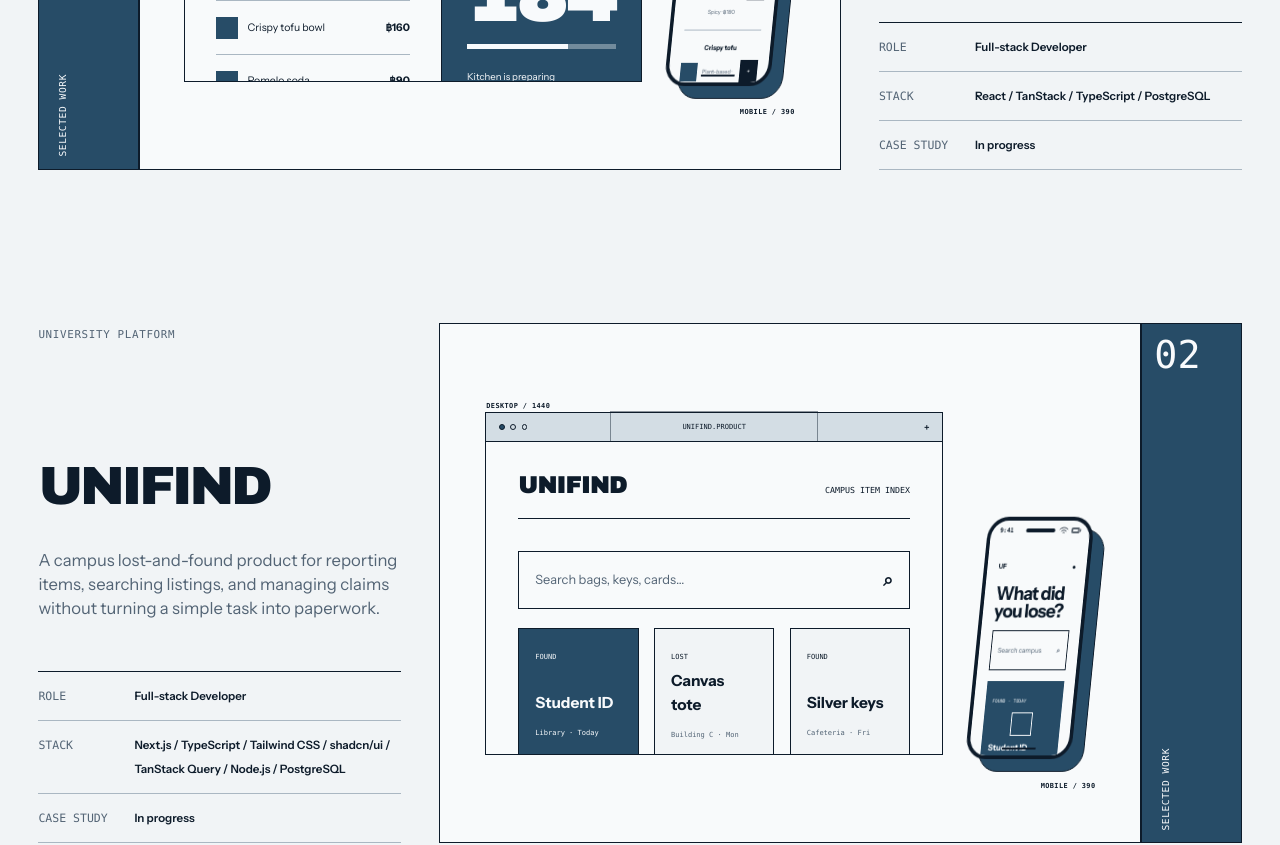
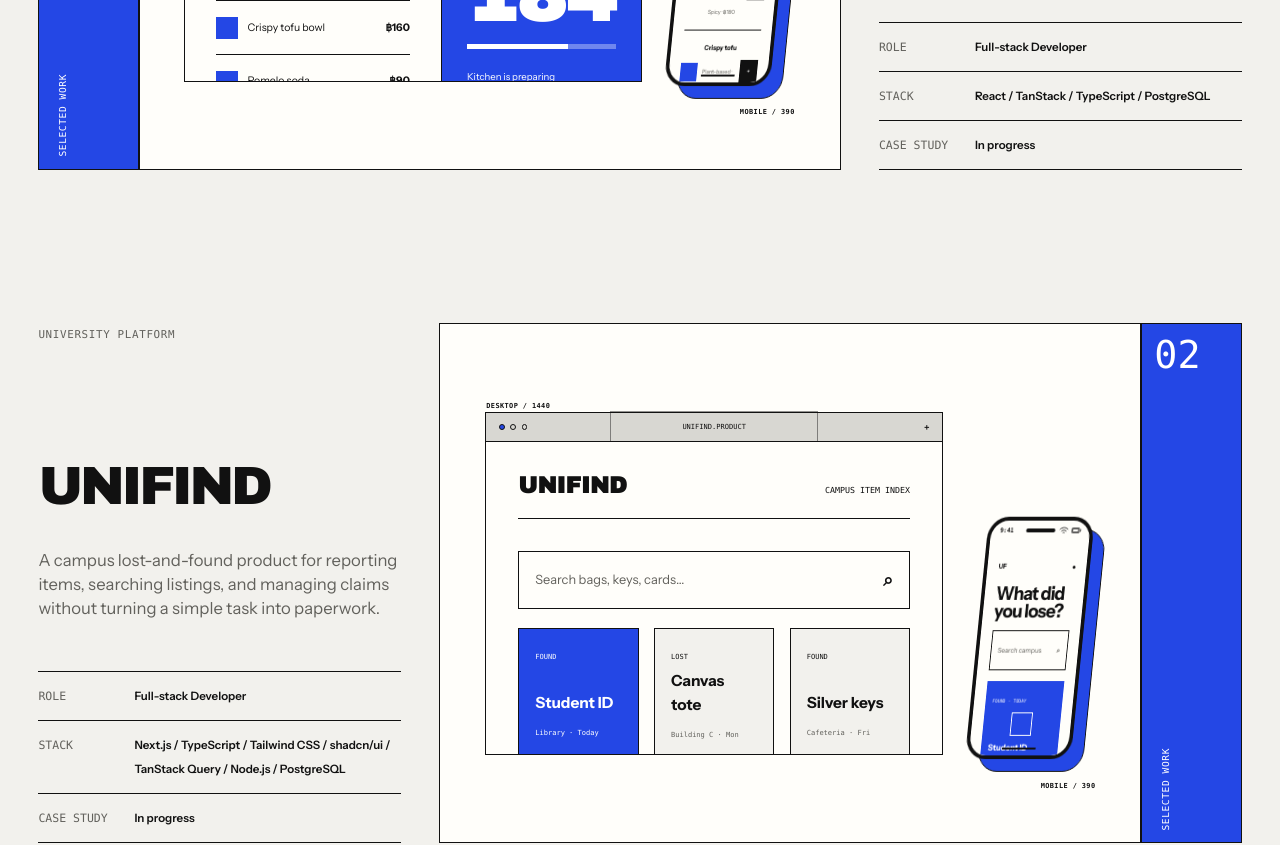
Before and after one commit to thawzzin/portfolio-v3, a Next.js app: page / in a window 1280 px wide. Shown: the part 1540-2385 px from the top of the page. Built offline with nearby package versions, Linux system fonts and the light colour scheme.

Commit message:
feat: theme color

```diff
--- a/app/_components/hero-section.tsx
+++ b/app/_components/hero-section.tsx
@@ -4,7 +4,7 @@ import { Arrow, contentWidthClass } from "./portfolio-primitives";
 export function HeroSection() {
   return (
     <section className={`${contentWidthClass} hero grid min-h-[calc(100svh-var(--header-height))] scroll-mt-[calc(var(--header-height)+1rem)] grid-cols-12 border-b border-[var(--foreground)] px-[var(--page-gutter)] pt-[clamp(1.5rem,4vw,4rem)] pb-[clamp(2rem,5vw,4rem)] max-[56rem]:min-h-0 max-[56rem]:grid-cols-[2.4rem_repeat(5,minmax(0,1fr))] max-[56rem]:overflow-hidden max-[56rem]:pt-4`} id="top" aria-labelledby="hero-title">
-      <div className="col-start-1 col-end-2 row-start-1 row-end-4 flex min-w-0 rotate-180 flex-col items-start justify-between bg-[var(--accent)] px-3 py-4 font-mono text-[0.65rem] tracking-[0.06em] text-[var(--inverse)] uppercase [writing-mode:vertical-rl] max-[56rem]:col-start-1 max-[56rem]:col-end-2 max-[56rem]:row-start-1 max-[56rem]:row-end-5 max-[56rem]:px-[0.55rem] max-[34rem]:[&>span:last-child]:hidden">
+      <div className="col-start-1 col-end-2 row-start-1 row-end-4 flex min-w-0 rotate-180 flex-col items-start justify-between bg-[var(--accent)] px-3 py-4 font-mono text-[0.65rem] tracking-[0.06em] text-[var(--on-accent)] uppercase [writing-mode:vertical-rl] max-[56rem]:col-start-1 max-[56rem]:col-end-2 max-[56rem]:row-start-1 max-[56rem]:row-end-5 max-[56rem]:px-[0.55rem] max-[34rem]:[&>span:last-child]:hidden">
         <span>Full-stack developer</span>
         <span>Based in Thailand</span>
       </div>
--- a/app/_components/work-section.tsx
+++ b/app/_components/work-section.tsx
@@ -9,7 +9,7 @@ function ProjectShowcase({ project, reverse }: { project: Project; reverse: bool
 
   return (
     <article className="grid min-w-0 grid-cols-12 grid-rows-[auto_1fr] max-[56rem]:grid-cols-[2.4rem_1fr] max-[56rem]:grid-rows-[auto_auto]" data-motion-project data-motion-reverse={reverse ? "true" : undefined}>
-      <div className={`row-start-1 row-end-3 flex min-w-0 flex-col justify-between border border-[var(--foreground)] bg-[var(--accent)] p-3 font-mono text-[var(--inverse)] uppercase max-[56rem]:col-start-1 max-[56rem]:col-end-2 max-[56rem]:row-start-1 max-[56rem]:row-end-3 ${indexPosition}`} data-motion="project-index" aria-label={`Project ${project.number}`}>
+      <div className={`row-start-1 row-end-3 flex min-w-0 flex-col justify-between border border-[var(--foreground)] bg-[var(--accent)] p-3 font-mono text-[var(--on-accent)] uppercase max-[56rem]:col-start-1 max-[56rem]:col-end-2 max-[56rem]:row-start-1 max-[56rem]:row-end-3 ${indexPosition}`} data-motion="project-index" aria-label={`Project ${project.number}`}>
         <span className="text-[clamp(1.6rem,3vw,3.5rem)] leading-none max-[56rem]:text-[1.15rem]">{project.number}</span>
         <p className="rotate-180 text-[0.6rem] tracking-[0.06em] [writing-mode:vertical-rl]">Selected work</p>
       </div>
--- a/app/globals.css
+++ b/app/globals.css
@@ -1,17 +1,18 @@
 @import "tailwindcss";
 
 :root {
-  --background: #f1f4f6;
-  --surface: #f8fafb;
-  --surface-strong: #d3dde4;
-  --foreground: #0d1b2a;
-  --muted: #536475;
-  --rule: #aab7c2;
-  --accent: #274c67;
-  --accent-hover: #356f95;
-  --inverse: #f8fafc;
-  --inverse-muted: #c1ccd5;
-  --inverse-rule: #405263;
+  --background: #f2f1ed;
+  --surface: #fffefa;
+  --surface-strong: #d8d7d2;
+  --foreground: #111111;
+  --muted: #62615c;
+  --rule: #111111;
+  --accent: #2447e5;
+  --accent-hover: #1838c5;
+  --on-accent: #ffffff;
+  --inverse: #ffffff;
+  --inverse-muted: #d8d7d2;
+  --inverse-rule: #555550;
   --page-gutter: clamp(1rem, 3vw, 3rem);
   --section-gap: clamp(5rem, 11vw, 10rem);
   --content-max: 112rem;
@@ -28,6 +29,7 @@
   --color-rule: var(--rule);
   --color-accent: var(--accent);
   --color-accent-hover: var(--accent-hover);
+  --color-on-accent: var(--on-accent);
   --color-inverse: var(--inverse);
   --color-inverse-muted: var(--inverse-muted);
   --color-inverse-rule: var(--inverse-rule);
--- a/app/project-visual.tsx
+++ b/app/project-visual.tsx
@@ -26,7 +26,7 @@ function OrderFlowVisual() {
           <div><i /> <span>Pomelo soda</span><b>฿90</b></div>
         </div>
       </div>
-      <div className="flex flex-col bg-[var(--accent)] p-[clamp(1rem,2vw,2rem)] text-[var(--inverse)] max-[34rem]:p-3">
+      <div className="flex flex-col bg-[var(--accent)] p-[clamp(1rem,2vw,2rem)] text-[var(--on-accent)] max-[34rem]:p-3">
         <span className={desktopKickerClass}>Live order</span>
         <strong className="mt-auto font-display text-[clamp(2rem,5.8vw,6rem)] leading-[0.85]">#A-184</strong>
         <div className="my-4 h-[5px] bg-white/35"><span className="block h-full w-[68%] bg-[var(--inverse)]" /></div>
@@ -56,10 +56,10 @@ function UniFindVisual() {
 
 function DesktopItemCard({ label, name, detail, accent = false }: { label: string; name: string; detail: string; accent?: boolean }) {
   return (
-    <div className={`flex aspect-[0.9] flex-col border border-[var(--foreground)] p-[clamp(0.55rem,1.25vw,1rem)] max-[34rem]:p-[0.4rem] ${accent ? "bg-[var(--accent)] text-[var(--inverse)]" : "bg-[var(--background)]"}`}>
+    <div className={`flex aspect-[0.9] flex-col border border-[var(--foreground)] p-[clamp(0.55rem,1.25vw,1rem)] max-[34rem]:p-[0.4rem] ${accent ? "bg-[var(--accent)] text-[var(--on-accent)]" : "bg-[var(--background)]"}`}>
       <span className="font-mono text-[clamp(0.35rem,0.55vw,0.55rem)]">{label}</span>
       <strong className="mt-auto text-[clamp(0.6rem,1.2vw,1.15rem)]">{name}</strong>
-      <small className={`mt-[0.35rem] font-mono text-[clamp(0.35rem,0.55vw,0.55rem)] ${accent ? "text-[var(--inverse)]" : "text-[var(--muted)]"}`}>{detail}</small>
+      <small className={`mt-[0.35rem] font-mono text-[clamp(0.35rem,0.55vw,0.55rem)] ${accent ? "text-[var(--on-accent)]" : "text-[var(--muted)]"}`}>{detail}</small>
     </div>
   );
 }
@@ -78,7 +78,7 @@ function JackVisual() {
         <DesktopJob index="02" role="UI Developer" detail="Platform · Remote" />
         <DesktopJob index="03" role="Software Engineer" detail="Commerce · On-site" />
       </div>
-      <div className="flex flex-col items-center justify-between bg-[var(--accent)] p-[clamp(0.6rem,1.4vw,1.4rem)] text-[var(--inverse)]">
+      <div className="flex flex-col items-center justify-between bg-[var(--accent)] p-[clamp(0.6rem,1.4vw,1.4rem)] text-[var(--on-accent)]">
         <span className="font-mono text-[clamp(0.35rem,0.55vw,0.55rem)] [writing-mode:vertical-rl]">ACTIVE ROLES</span>
         <strong className="font-display text-[clamp(1.2rem,3vw,3rem)] [writing-mode:vertical-rl]">128</strong>
       </div>
@@ -101,7 +101,7 @@ function SchoolVisual() {
     <div className={`${desktopVisualClass} p-[clamp(1rem,2.3vw,2.25rem)] max-[34rem]:p-3`}>
       <div className="flex items-start justify-between">
         <div><span className={desktopKickerClass}>Monday, 08:30</span><strong className={desktopTitleClass}>Good morning, Admin.</strong></div>
-        <b className="bg-[var(--accent)] p-[0.45rem] font-display text-[clamp(0.55rem,1vw,0.9rem)] text-[var(--inverse)]">HS</b>
+        <b className="bg-[var(--accent)] p-[0.45rem] font-display text-[clamp(0.55rem,1vw,0.9rem)] text-[var(--on-accent)]">HS</b>
       </div>
       <div className="mt-[clamp(1rem,2.5vw,2.5rem)] grid grid-cols-3 gap-[clamp(0.45rem,1vw,0.9rem)]">
         <DesktopMetric label="STUDENTS" value="1,248" detail="+18 this term" />
@@ -153,7 +153,7 @@ function OrderFlowMobile() {
       <strong>Popular tonight</strong>
       <MobileFoodCard name="Smoked basil" detail="Spicy · ฿180" />
       <MobileFoodCard name="Crispy tofu" detail="Plant-based · ฿160" />
-      <div className="mt-1 flex justify-between bg-[var(--accent)] p-[0.45rem] text-[var(--inverse)]"><span>3 items</span><b>View order · ฿430</b></div>
+      <div className="mt-1 flex justify-between bg-[var(--accent)] p-[0.45rem] text-[var(--on-accent)]"><span>3 items</span><b>View order · ฿430</b></div>
     </div>
   );
 }
@@ -174,7 +174,7 @@ function UniFindMobile() {
       <div className={mobileBrandClass}>UF<span>●</span></div>
       <strong>What did you lose?</strong>
       <div className="my-[0.7rem] flex justify-between border border-[var(--foreground)] p-[0.45rem] text-[var(--muted)]">Search campus <b>⌕</b></div>
-      <div className="flex flex-1 flex-col bg-[var(--accent)] p-2 text-[var(--inverse)]">
+      <div className="flex flex-1 flex-col bg-[var(--accent)] p-2 text-[var(--on-accent)]">
         <span className="font-mono text-[0.7em]">FOUND · TODAY</span><i className="m-auto aspect-square w-[34%] border border-[var(--inverse)]" /><b className="text-[1.25em]">Student ID</b><small className="opacity-80">Central library</small>
       </div>
       <div className="flex justify-between pt-[0.45rem] font-mono uppercase">Possible match <b>92%</b></div>
@@ -208,7 +208,7 @@ function SchoolMobile() {
     <div className={`${mobileAppClass} [&>strong]:mt-3`}>
       <div className={mobileBrandClass}>Monday<span>HS</span></div>
       <strong>Good morning, Admin.</strong>
-      <div className="mt-[0.65rem] mb-auto flex flex-col bg-[var(--accent)] p-[0.65rem] text-[var(--inverse)]"><span>Attendance today</span><b className="my-[0.35rem] text-[clamp(1rem,2.4vw,2rem)] leading-none">94.8%</b><small className="opacity-80">1,183 students present</small></div>
+      <div className="mt-[0.65rem] mb-auto flex flex-col bg-[var(--accent)] p-[0.65rem] text-[var(--on-accent)]"><span>Attendance today</span><b className="my-[0.35rem] text-[clamp(1rem,2.4vw,2rem)] leading-none">94.8%</b><small className="opacity-80">1,183 students present</small></div>
       <span className={mobileEyebrowClass}>Classes now</span>
       <MobileClass name="Year 8 / A" />
       <MobileClass name="Year 10 / C" />
```
Also changed, not shown: 1 other file (tests, documents, lock files or other folders).
